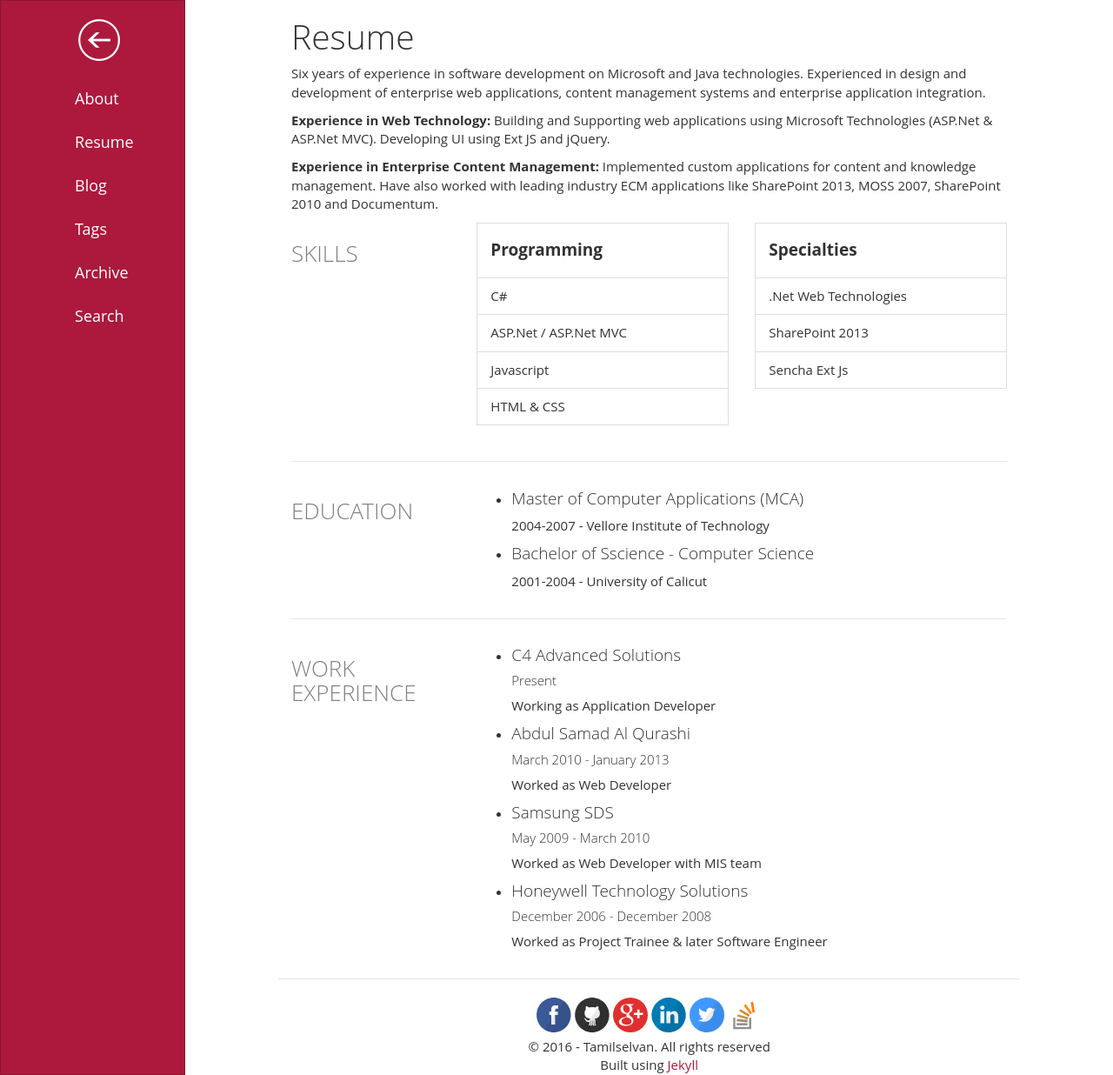
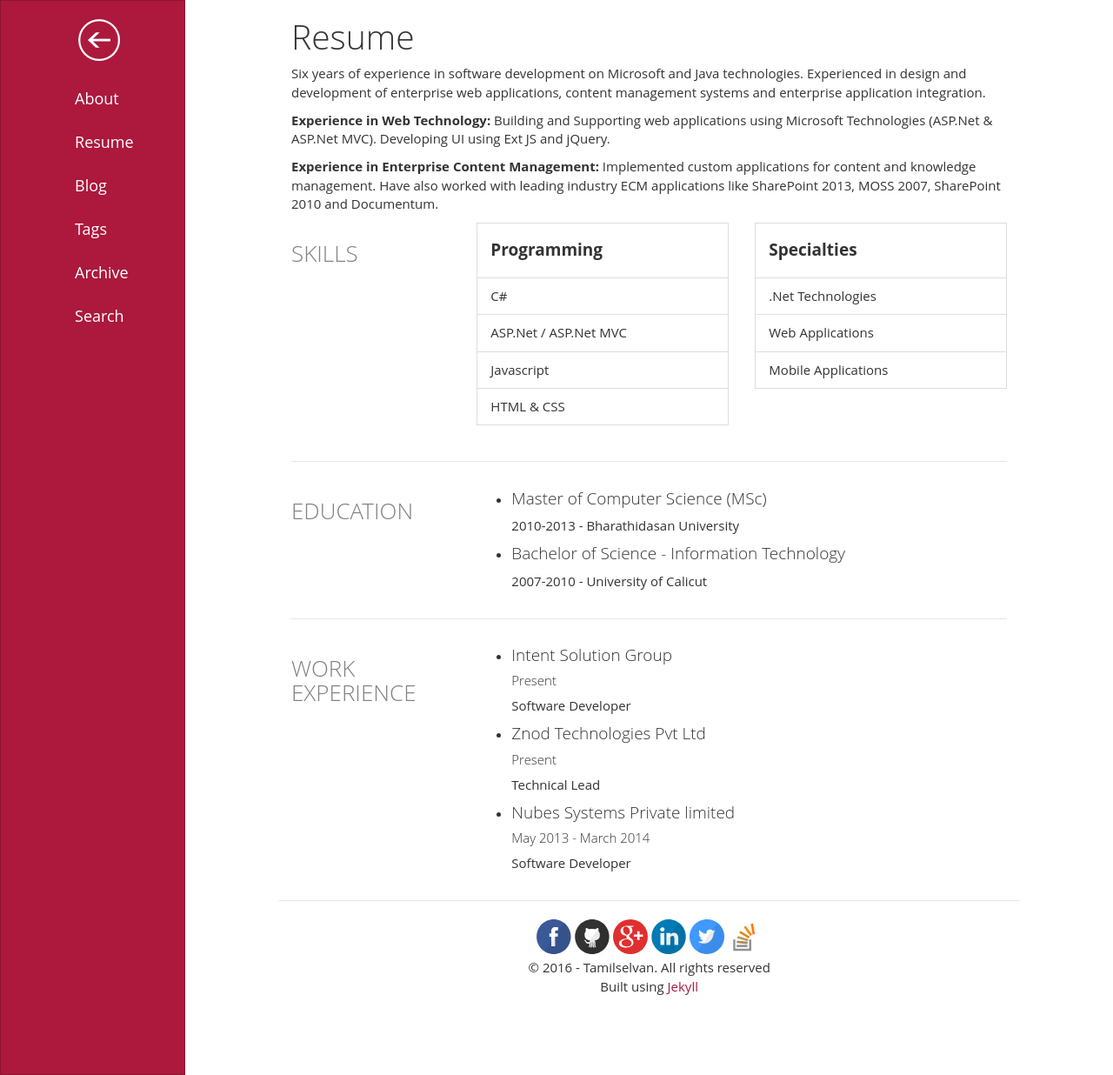
Before and after one commit to tamilselvanmariappan/tamil, a Jekyll site: the page built from resume/index.md, in a window 1280 px wide and 1236 px high. Shown: the whole window at 87% size. Built offline with Jekyll 4.4.1, drawn with Linux system fonts in a browser that asks for light colours.

```diff
--- a/_config.yml
+++ b/_config.yml
@@ -50,13 +50,13 @@ stackoverflow:  '#'
 twitter:        'https://twitter.com/tamilmariappan'
 
 # Google Analytics
-gahandler: 'UA-11111111-1'
+gahandler: 'UA-67216433-2'
 
 #if footersvg is 'true' the social media links will be shown top on the copy right in the footer
 footersvg: 'true'
 
 # Disqus
-disqushandler: 'testingblogo'
+disqushandler: 'blogmycampusdiarycom'
 
 # Blog Configurations
 paginate: 10 # Posts per page on the blog index
--- a/resume/index.md
+++ b/resume/index.md
@@ -31,9 +31,9 @@ Implemented custom applications for content and knowledge management. Have also
 			<div class="col-md-6">
 				<ul class="list-group">
 					<li class="list-group-item active"><h4><strong>Specialties</strong></h4></li>
-					<li class="list-group-item">.Net Web Technologies</li>
-					<li class="list-group-item">SharePoint 2013</li>
-					<li class="list-group-item">Sencha Ext Js</li>
+					<li class="list-group-item">.Net Technologies</li>
+					<li class="list-group-item">Web Applications</li>
+					<li class="list-group-item">Mobile Applications</li>
 				</ul>
 			</div>
 		</div>
@@ -48,12 +48,12 @@ Implemented custom applications for content and knowledge management. Have also
 	<div class="col-md-9">
 		<ul>
 			<li>
-				<h4>Master of Computer Applications (MCA)</h4>
-				<p>2004-2007 - Vellore Institute of Technology</p>
+				<h4>Master of Computer Science (MSc)</h4>
+				<p>2010-2013 - Bharathidasan University</p>
 			</li>
 			<li>
-				<h4>Bachelor of Sscience - Computer Science</h4>
-				<p>2001-2004 - University of Calicut</p>
+				<h4>Bachelor of Science - Information Technology</h4>
+				<p>2007-2010 - University of Calicut</p>
 			</li>
 		</ul>
 	</div>
@@ -67,24 +67,19 @@ Implemented custom applications for content and knowledge management. Have also
 	<div class="col-md-9">
 		<ul>
 			<li>
-				<h4>C4 Advanced Solutions</h4>
+				<h4>Intent Solution Group</h4>
 				<h5>Present</h5>
-				<p>Working as Application Developer</p>
+				<p>Software Developer</p>
 			</li>
 			<li>
-				<h4>Abdul Samad Al Qurashi</h4>
-				<h5>March 2010 - January 2013</h5>
-				<p>Worked as Web Developer</p>
+				<h4>Znod Technologies Pvt Ltd</h4>
+				<h5>Present</h5>
+				<p>Technical Lead</p>
 			</li>
 			<li>
-				<h4>Samsung SDS</h4>
-				<h5>May 2009 - March 2010</h5>
-				<p>Worked as Web Developer with MIS team</p>
-			</li>
-			<li>
-				<h4>Honeywell Technology Solutions</h4>
-				<h5>December 2006 - December 2008</h5>
-				<p>Worked as Project Trainee & later Software Engineer</p>
+				<h4>Nubes Systems Private limited</h4>
+				<h5>May 2013 - March 2014</h5>
+				<p>Software Developer</p>
 			</li>
 		</ul>
 	</div>
```
Also changed, not shown: other parts of resume/index.md (+1 -1 lines), _posts/2013-04-20-dashboard-designer-cannot-connect-to-performancepoint.md (deleted, +0 -48 lines), _posts/2013-10-11-clearing-sharepoint-designer-cache.md (deleted, +0 -18 lines), _posts/2014-06-23-a-sample-pangram.md (deleted, +0 -20 lines), _posts/2014-06-24-another-sample-markdown.md (deleted, +0 -165 lines), _posts/2014-06-24-markdown-basics.md (deleted, +0 -58 lines), _posts/2016-04-24-my-first-blog-post.md (renamed from _posts/2014-07-07-another-sharepoint-post.md, +3 -3 lines), about/index.md (+2 -20 lines), LICENSE.md, README.md.
